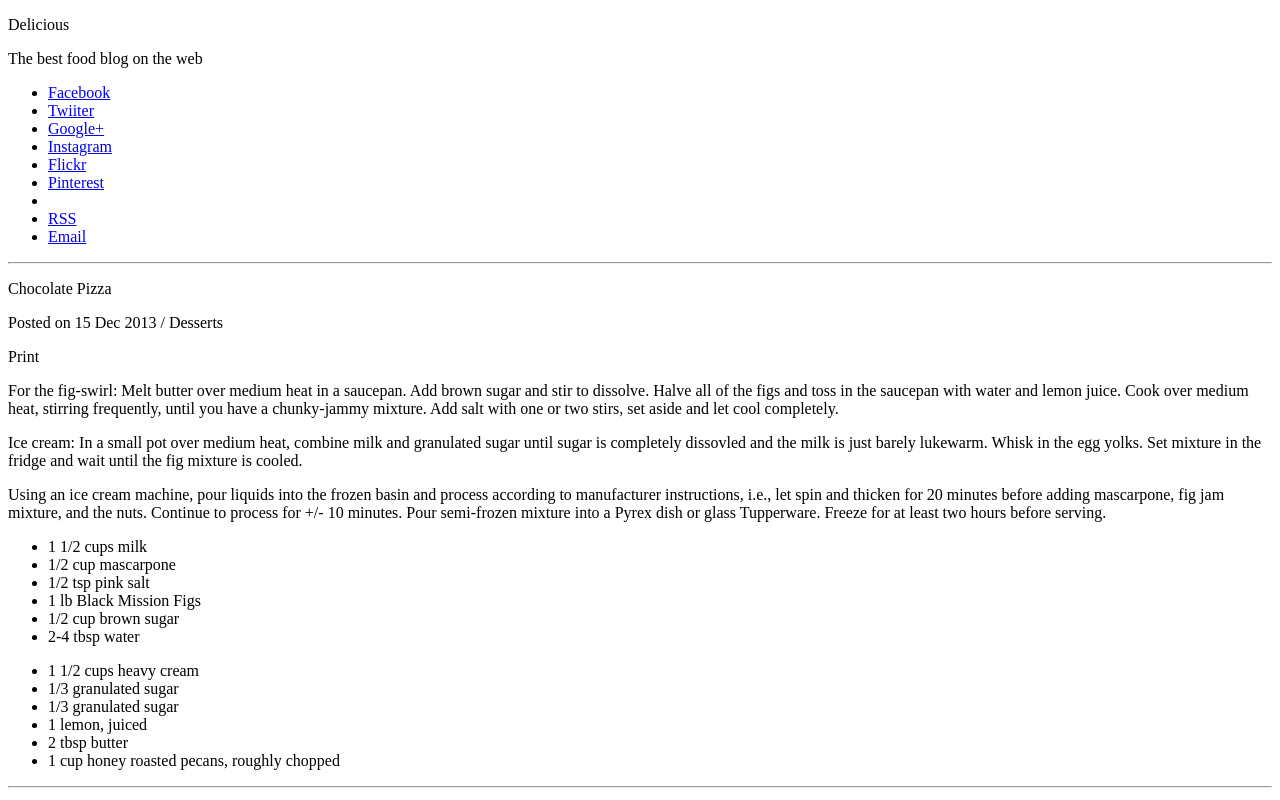
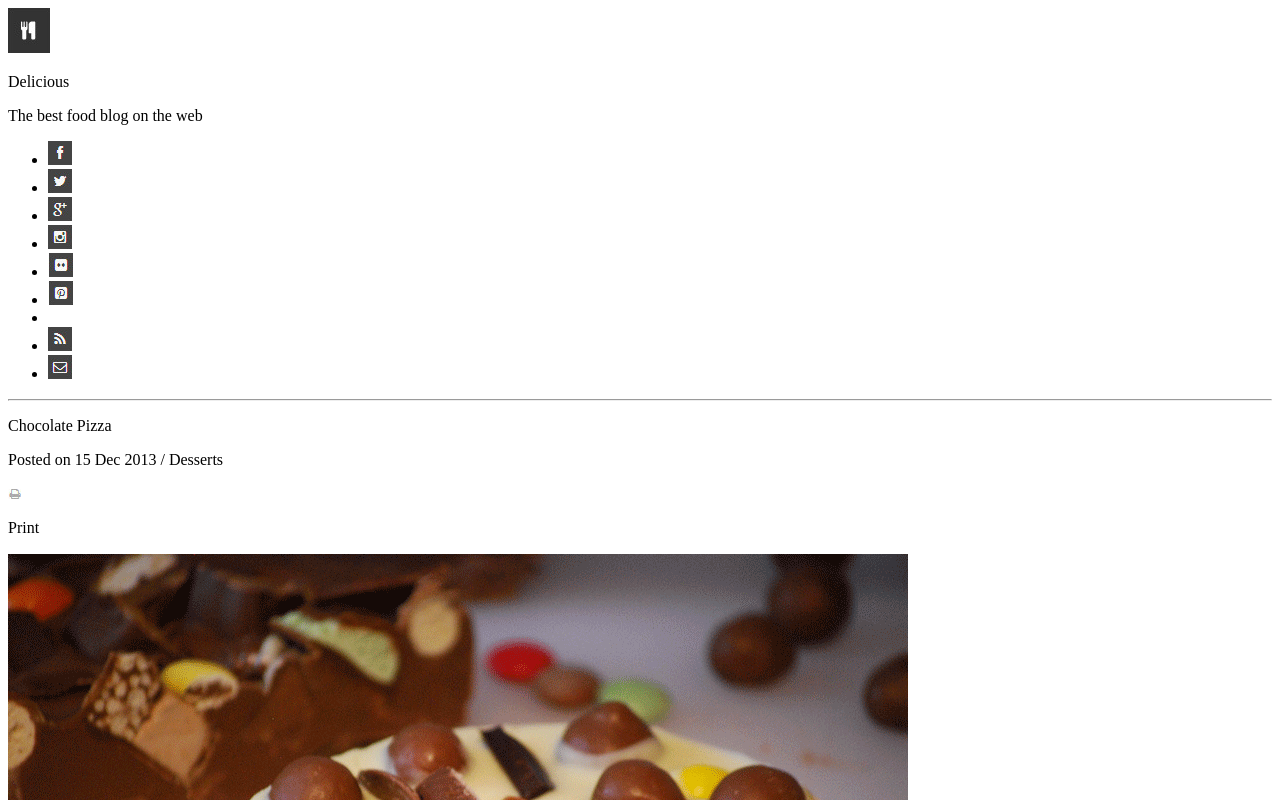
Before and after one commit to Penssake/chocolate-pizza, a plain HTML site: page index.html in a window 1280 px wide. Shown: the top 800 px of the page. Drawn offline with Linux system fonts and the light colour scheme.

Commit message:
Put in images to HTML file

```diff
--- a/index.html
+++ b/index.html
@@ -9,6 +9,7 @@
   <header>
     <section id="logo-and-title">
       <section id="logo">
+        <img src="lab-assets/logo.png" name="logo" alt="logo" />
       </seciton>
       <section id="title-and-subtitle">
         <section id="title">
@@ -21,15 +22,15 @@
     </section>
     <section id="social-icons">
       <ul>
-        <li><a href="http://www.facebook.com">Facebook</a></li>
-        <li><a href="http://www.twitter.com">Twiiter</a></li>
-        <li><a href="http://www.google.com">Google+</a></li>
-        <li><a href="http://www.instagram.com">Instagram</a></li>
-        <li><a href="http://www.flickr.com">Flickr</a></li>
-        <li><a href="http://www.pinterest.com">Pinterest</a></li>
+        <li><a href="http://www.facebook.com"><img src="lab-assets/fb-icon.png" name="fb-icon" alt="Facebook icon" /></a></li>
+        <li><a href="http://www.twitter.com"><img src="lab-assets/twit-icon.png" name="twit-icon" alt="Twitter icon" /></a></li>
+        <li><a href="http://www.google.com"><img src="lab-assets/gp-icon.png" name="gp-icon" alt="Google+ icon" /></a></li>
+        <li><a href="http://www.instagram.com"><img src="lab-assets/insta-icon.png" name="insta-icon.png" alt="Instagram icon" /></a></li>
+        <li><a href="http://www.flickr.com"><img src="lab-assets/flic-icon.png" name="flic-icon" alt="Flickr icon" /></a></li>
+        <li><a href="http://www.pinterest.com"><img src="lab-assets/pint-icon.png" name="pint-icon" alt="Pinterest icon" /></a></li>
         <li></li>
-        <li><a href=".">RSS</a></li>
-        <li><a href=".">Email</a></li>
+        <li><a href="."><img src="lab-assets/rss-icon.png" name="rss-icon" alt="RSS icon" /></a></li>
+        <li><a href="."><img src="lab-assets/mail-icon.png" name="main-icon" alt="Email icon" /></a></li>
       </ul>
     </section>
     <hr />
@@ -47,6 +48,7 @@
         </section>
         <section id="print-button">
           <section id="print-icon">
+            <img src="lab-assets/print-icon.png" name="print-icon" alt="Print icon" />
           </section>
           <section id="print-text">
             <p>Print</p>
@@ -54,6 +56,7 @@
         </section>
       </section>
       <section id="banner-image">
+        <img src="lab-assets/choco-pizza.png" name="banner-image" alt="Banner image" />
       </section>
     </banner>
     <article>
@@ -91,6 +94,7 @@
     <section id="bio-and-share-bar">
       <section id="pic-and-bio">
         <section id="pic">
+          <img src="lab-assets/van-pic.png" name="van-pic" alt="Vanessa's picture" />
         </section>
         <section id="bio">
           <section id="name">
@@ -109,7 +113,8 @@
       <section id="line-and-icon">
         <section id="line-left">
         </section>
-        <section id="icon">
+        <section id="small-logo">
+          <img src="lab-assets/small-logo.png" name="small-logo" alt="Small logo" />
         </section>
         <section id="line-right">
       </section>
```
